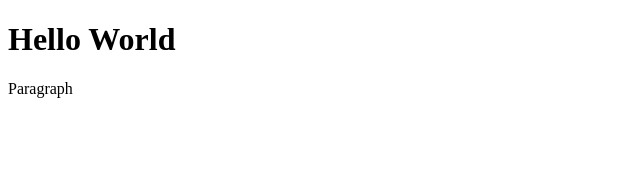
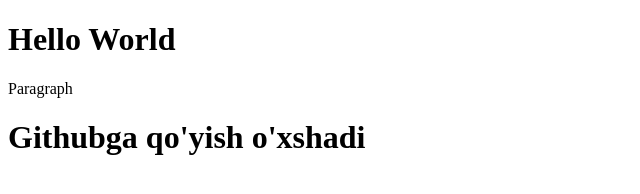
Before and after one commit to komolxoja/github-darsi, a plain HTML site: page index.html in a window 1280 px wide. Shown: the whole page, without its empty margins (0-640 px from the left). Drawn offline with Linux system fonts and the light colour scheme.

```diff
--- a/index.html
+++ b/index.html
@@ -9,5 +9,6 @@
 <body>
     <h1>Hello World</h1>
     <p>Paragraph</p>
+    <h1>Githubga qo'yish o'xshadi</h1>
 </body>
 </html>
```
